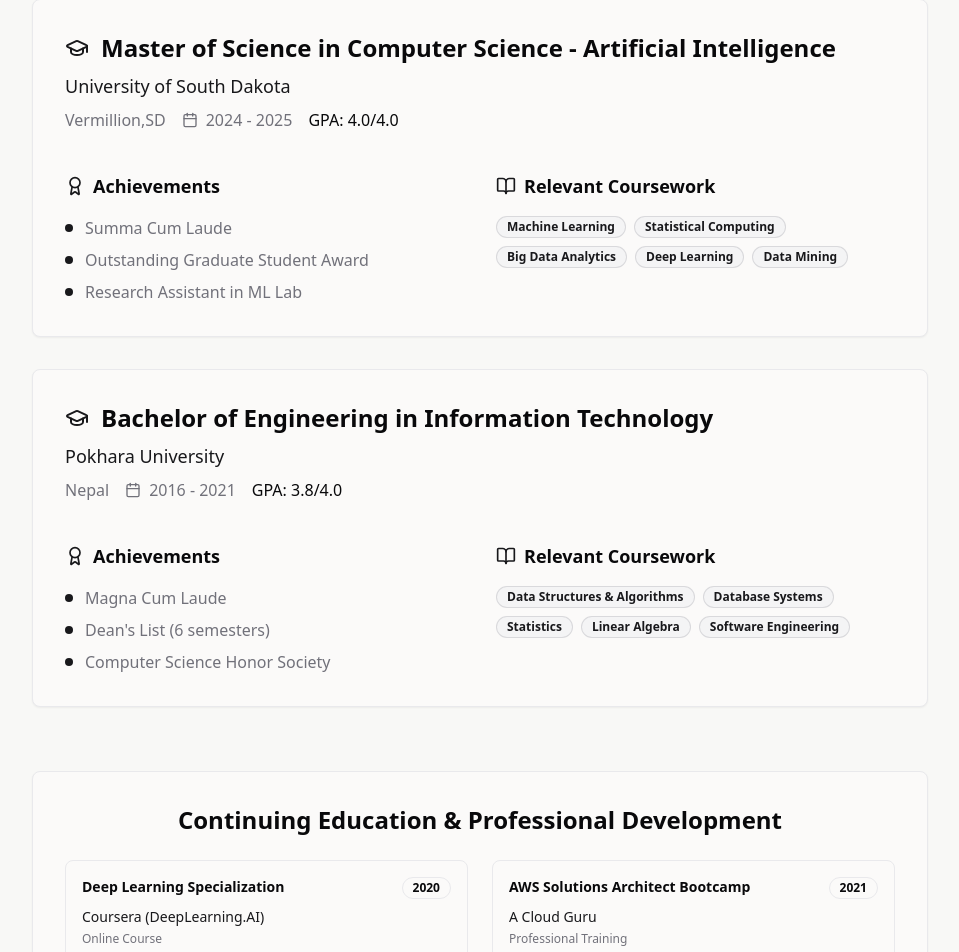
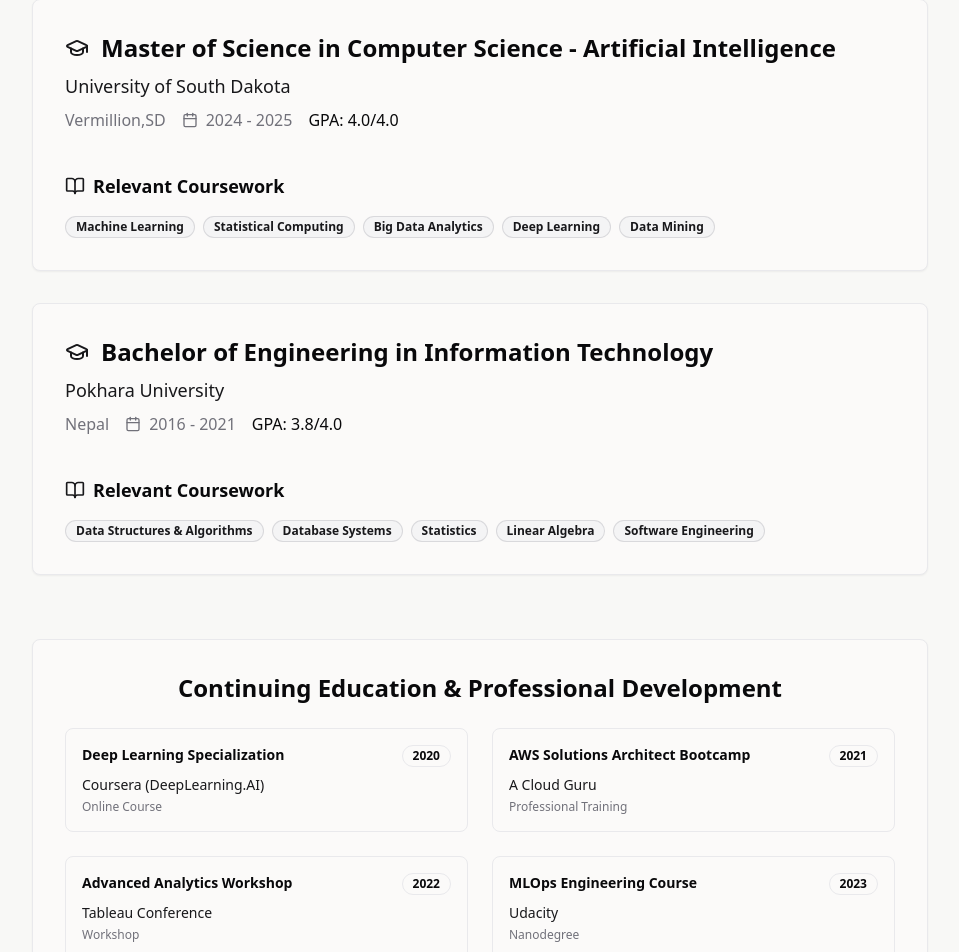
Before and after one commit to Adh101/portfolio-atish-dhamala, a React (Vite) app: page / in a window 1280 px wide. Shown: the part 3988-4940 px from the top of the page, without its empty margins (160-1119 px from the left). Built offline with nearby package versions, Linux system fonts and the light colour scheme.

Commit message:
Remove achievements from Education
Remove the achievements list from the education section in `src/components/Education.tsx`.

```diff
--- a/src/components/Education.tsx
+++ b/src/components/Education.tsx
@@ -10,11 +10,6 @@ const Education = () => {
       location: "Vermillion,SD",
       period: "2024 - 2025",
       gpa: "4.0/4.0",
-      achievements: [
-        "Summa Cum Laude",
-        "Outstanding Graduate Student Award",
-        "Research Assistant in ML Lab"
-      ],
       coursework: [
         "Machine Learning",
         "Statistical Computing",
@@ -29,11 +24,6 @@ const Education = () => {
       location: "Nepal",
       period: "2016 - 2021",
       gpa: "3.8/4.0",
-      achievements: [
-        "Magna Cum Laude",
-        "Dean's List (6 semesters)",
-        "Computer Science Honor Society"
-      ],
       coursework: [
         "Data Structures & Algorithms",
         "Database Systems",
@@ -112,24 +102,6 @@ const Education = () => {
                     </div>
                   </div>
 
-                  <div className="grid grid-cols-1 lg:grid-cols-2 gap-8">
-                    <div>
-                      <div className="flex items-center gap-2 mb-4">
-                        <Award className="h-5 w-5 text-primary" />
-                        <h4 className="text-lg font-semibold text-foreground">
-                          Achievements
-                        </h4>
-                      </div>
-                      <ul className="space-y-2">
-                        {edu.achievements.map((achievement, i) => (
-                          <li key={i} className="flex items-start gap-3 text-muted-foreground">
-                            <div className="w-2 h-2 bg-primary rounded-full mt-2 flex-shrink-0" />
-                            <span>{achievement}</span>
-                          </li>
-                        ))}
-                      </ul>
-                    </div>
-
                   <div>
                     <div className="flex items-center gap-2 mb-4">
                       <BookOpen className="h-5 w-5 text-primary" />
@@ -147,7 +119,6 @@ const Education = () => {
                           {course}
                         </Badge>
                       ))}
-                      </div>
                     </div>
                   </div>
                 </CardContent>
```
Lines whose indentation alone changed are shown as unchanged.
